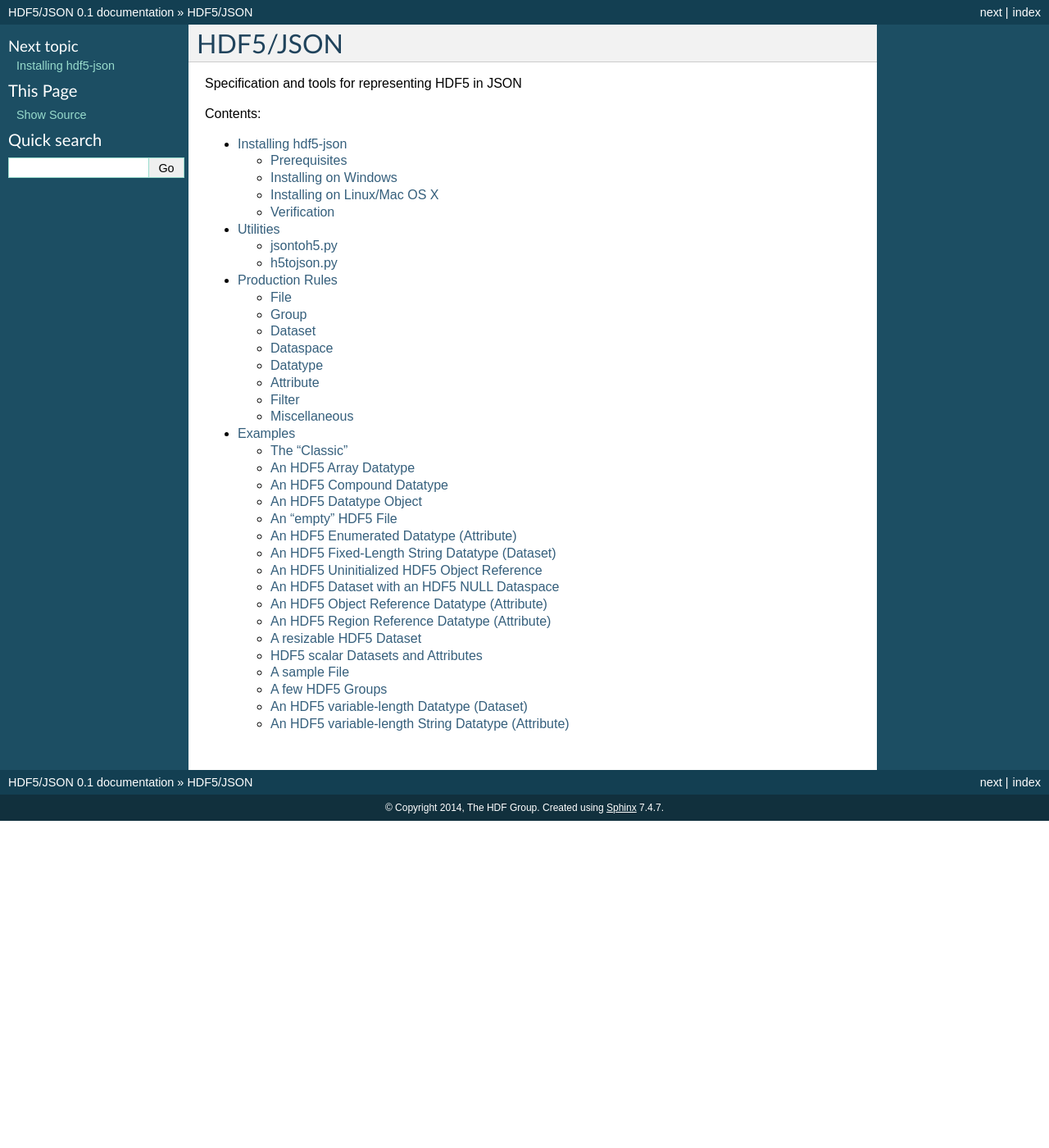
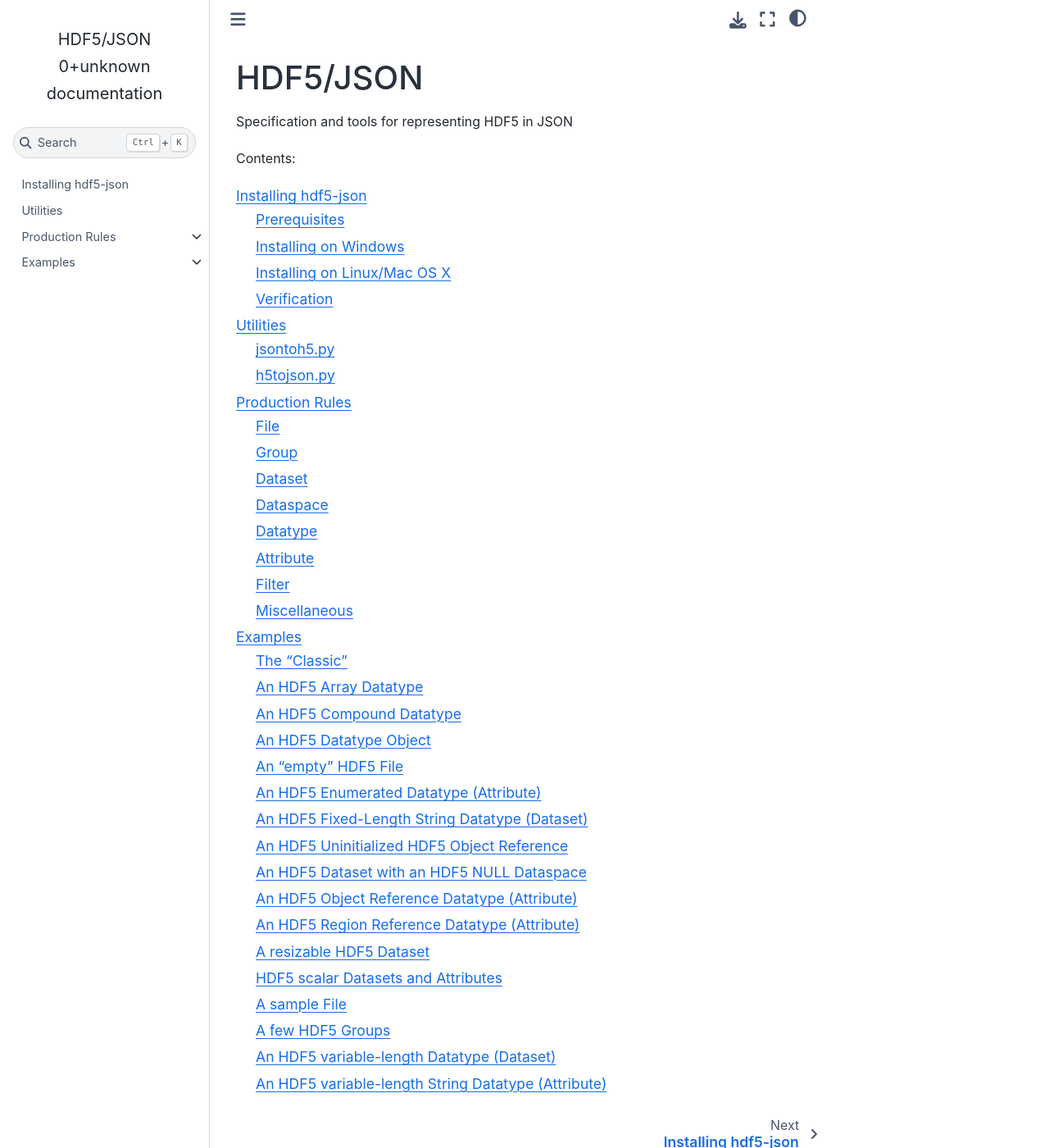
Before and after one commit to HDFGroup/hdf5-json, a Sphinx documentation site: the page built from docs/index.rst, in a window 1280 px wide and 1400 px high. Shown: the whole window at 82% size. Built offline with Sphinx 7.4.7 and the Sphinx Book theme 1.1.4, drawn with Linux system fonts in a browser that asks for light colours; some of the changed text lies outside the part shown.

Commit message:
Update sphinx configuration

```diff
--- a/docs/conf.py
+++ b/docs/conf.py
@@ -1,26 +1,4 @@
-# -*- coding: utf-8 -*-
-#
-# PyHexad documentation build configuration file, created by
-# sphinx-quickstart on Wed Oct 15 13:55:49 2014.
-#
-# This file is execfile()d with the current directory set to its
-# containing dir.
-#
-# Note that not all possible configuration values are present in this
-# autogenerated file.
-#
-# All configuration values have a default; values that are commented out
-# serve to show the default.
-
-import sys
-import os
-
-# If extensions (or modules to document with autodoc) are in another directory,
-# add these directories to sys.path here. If the directory is relative to the
-# documentation root, use os.path.abspath to make it absolute, like shown here.
-sys.path.insert(0, os.path.abspath("."))
-sys.path.insert(0, os.path.abspath(".."))
-sys.path.insert(0, os.path.abspath("../add-in"))
+import h5json
 
 # -- General configuration ------------------------------------------------
 
@@ -45,17 +23,17 @@ source_suffix = ".rst"
 master_doc = "index"
 
 # General information about the project.
-project = u"HDF5/JSON"
-copyright = u"2014, The HDF Group"
+project = "HDF5/JSON"
+copyright = "2014, The HDF Group"
 
 # The version info for the project you're documenting, acts as replacement for
 # |version| and |release|, also used in various other places throughout the
 # built documents.
 #
 # The short X.Y version.
-version = "0.1"
+version = h5json.__version__
 # The full version, including alpha/beta/rc tags.
-release = "0.1"
+release = h5json.__version__
 
 # The language for content autogenerated by Sphinx. Refer to documentation
 # for a list of supported languages.
@@ -90,7 +68,7 @@ exclude_patterns = ["_build"]
 # show_authors = False
 
 # The name of the Pygments (syntax highlighting) style to use.
-pygments_style = "sphinx"
+pygments_style = "default"
 
 # A list of ignored prefixes for module index sorting.
 # modindex_common_prefix = []
@@ -100,7 +78,7 @@ pygments_style = "sphinx"
 
 todo_include_todos = True
 
-rst_epilog = u"""
+rst_epilog = """
 .. |product| replace:: HDF5/JSON
 """
 
@@ -108,7 +86,7 @@ rst_epilog = u"""
 
 # The theme to use for HTML and HTML Help pages.  See the documentation for
 # a list of builtin themes.
-html_theme = "default"
+html_theme = "sphinx_book_theme"
 
 # Theme options are theme-specific and customize the look and feel of a theme
 # further.  For a list of options available for each theme, see the
@@ -137,7 +115,7 @@ html_theme = "default"
 # Add any paths that contain custom static files (such as style sheets) here,
 # relative to this directory. They are copied after the builtin static files,
 # so a file named "default.css" will overwrite the builtin "default.css".
-html_static_path = ["_static"]
+# html_static_path = ["_static"]
 
 # Add any extra paths that contain custom files (such as robots.txt or
 # .htaccess) here, relative to this directory. These files are copied
@@ -208,18 +186,18 @@ latex_elements = {
     # The paper size ('letterpaper' or 'a4paper').
     "papersize": "letterpaper",
     # The font size ('10pt', '11pt' or '12pt').
-    #'pointsize': '10pt',
-    # Additional stuff for the LaTeX preamble.
-    #'preamble': '',
-    # Latex figure (float) alignment
-    #'figure_align': 'htbp',
+    # 'pointsize': '10pt',
+    #  Additional stuff for the LaTeX preamble.
+    # 'preamble': '',
+    #  Latex figure (float) alignment
+    # 'figure_align': 'htbp',
 }
 
 # Grouping the document tree into LaTeX files. List of tuples
 # (source start file, target name, title,
 #  author, documentclass [howto, manual, or own class]).
 latex_documents = [
-    ("index", "HDF5JSON.tex", u"HDF5/JSON Specification", u"The HDF Group", "manual"),
+    ("index", "HDF5JSON.tex", "HDF5/JSON Specification", "The HDF Group", "manual"),
 ]
 
 # The name of an image file (relative to this directory) to place at the top of
@@ -247,7 +225,7 @@ latex_documents = [
 
 # One entry per manual page. List of tuples
 # (source start file, name, description, authors, manual section).
-man_pages = [("index", "hdf5json", u"HDF5/JSON Specification", [u"The HDF Group"], 1)]
+man_pages = [("index", "hdf5json", "HDF5/JSON Specification", ["The HDF Group"], 1)]
 
 # If true, show URL addresses after external links.
 # man_show_urls = False
@@ -262,8 +240,8 @@ texinfo_documents = [
     (
         "index",
         "HDF5/JSON",
-        u"HDF5/JSON Specification",
-        u"The HDF Group",
+        "HDF5/JSON Specification",
+        "The HDF Group",
         "HDF5/JSON",
         "A JSON representation of HDF5 expressions.",
         "Miscellaneous",
```
